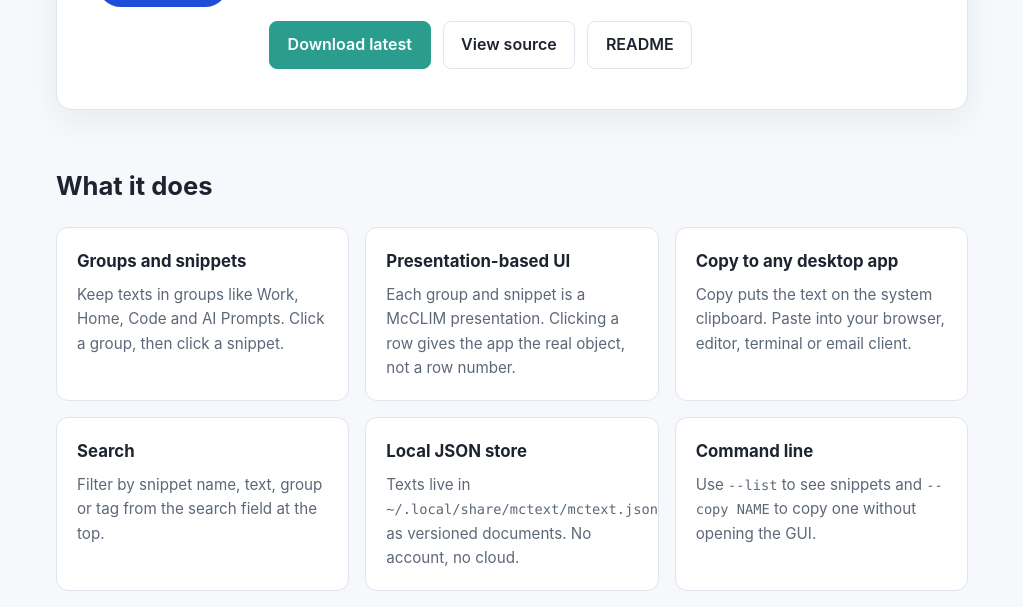
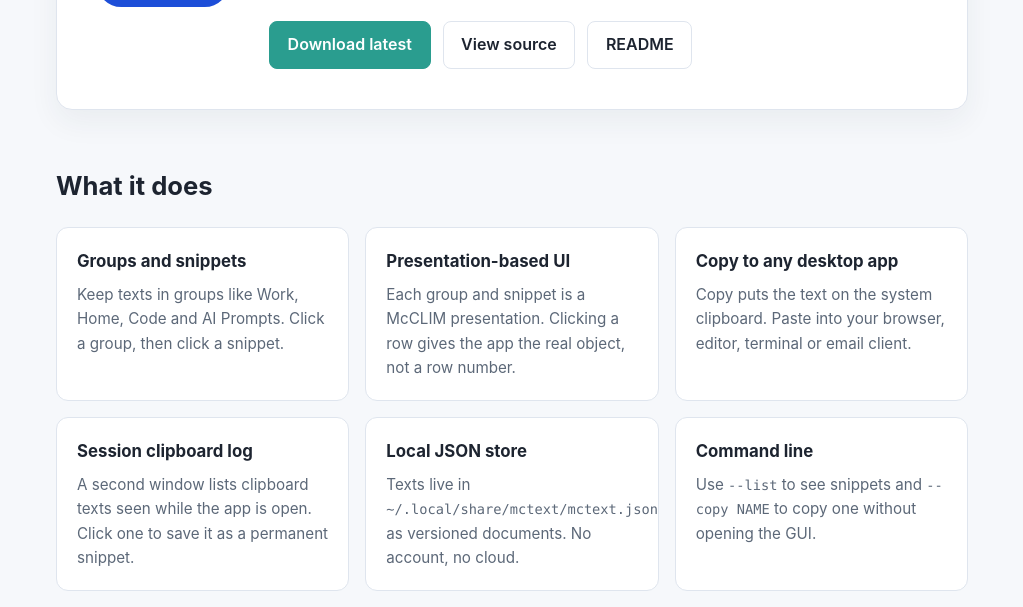
Before and after one commit to myridia/mctext, a plain HTML site: page pages/public/index.html in a window 1280 px wide. Shown: the part 345-952 px from the top of the page, without its empty margins (128-1151 px from the left). Drawn offline with Linux system fonts and the light colour scheme.

Commit message:
logClipboard

```diff
--- a/pages/public/index.html
+++ b/pages/public/index.html
@@ -4,7 +4,7 @@
   <meta charset="utf-8">
   <meta name="viewport" content="width=device-width, initial-scale=1">
   <title>McText — local text vault</title>
-  <meta name="description" content="McText is a local-first desktop text vault built with Common Lisp and McCLIM. Save reusable text, search it, and copy it to the system clipboard.">
+  <meta name="description" content="McText is a local-first desktop text vault built with Common Lisp and McCLIM. Save reusable text and copy it to the system clipboard.">
   <link rel="icon" type="image/svg+xml" href="img/mctext.svg">
   <link rel="stylesheet" href="style.css">
 </head>
@@ -57,8 +57,8 @@
           <p>Copy puts the text on the system clipboard. Paste into your browser, editor, terminal or email client.</p>
         </article>
         <article>
-          <h3>Search</h3>
-          <p>Filter by snippet name, text, group or tag from the search field at the top.</p>
+          <h3>Session clipboard log</h3>
+          <p>A second window lists clipboard texts seen while the app is open. Click one to save it as a permanent snippet.</p>
         </article>
         <article>
           <h3>Local JSON store</h3>
```
Also changed, not shown: 7 other files.
